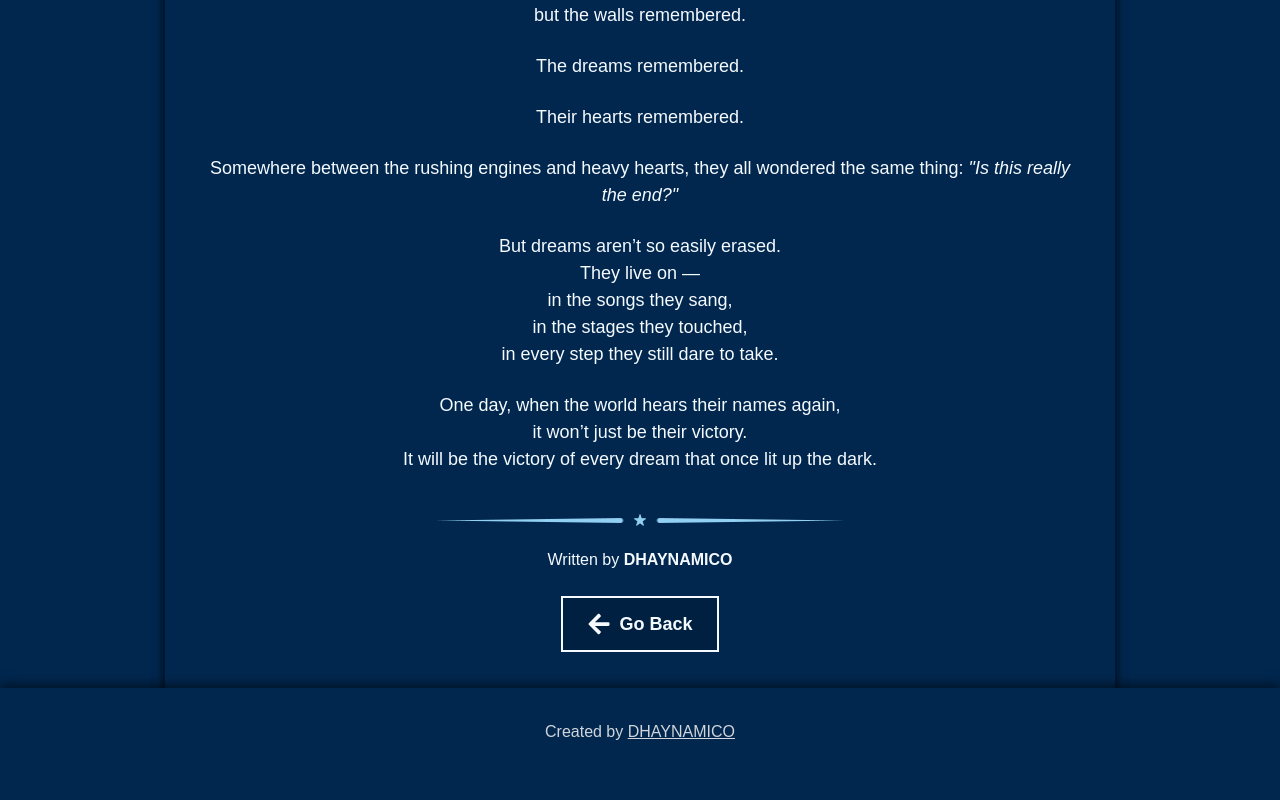
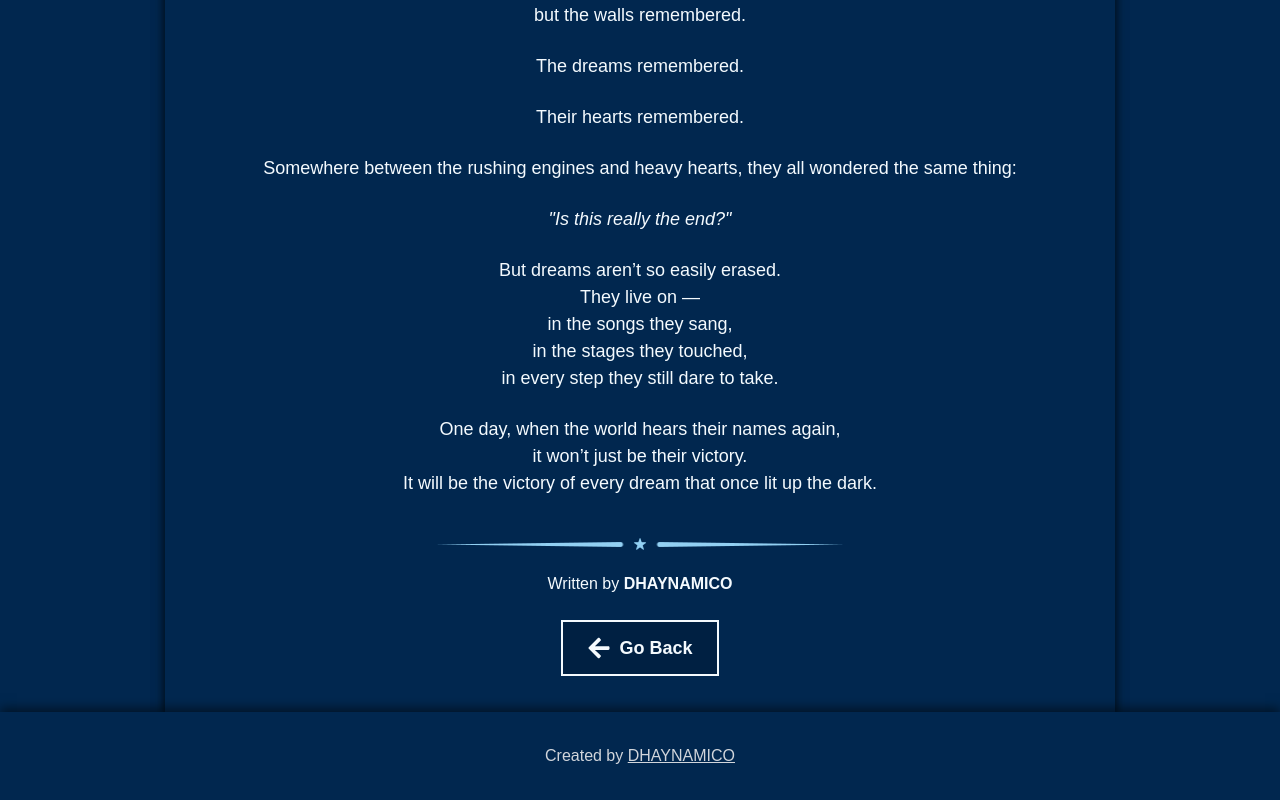
Before and after one commit to dadalman/btn-bias-list, a Next.js app: page /messages in a window 1280 px wide. Shown: the part 885-1685 px from the top of the page. Before the commit the page ends 1661 px from the top, so only its background shows below. Built offline with nearby package versions, Linux system fonts and the light colour scheme.

Commit message:
Changed layout

```diff
--- a/app/messages/page.tsx
+++ b/app/messages/page.tsx
@@ -84,7 +84,11 @@ export default function StoryPage() {
 
           <p className="font-inter text-[16px] md:text-[18px] text-[#F4FAFE] mb-6">
             Somewhere between the rushing engines and heavy hearts, they all
-            wondered the same thing: <em>"Is this really the end?"</em>
+            wondered the same thing:
+          </p>
+
+          <p className="font-inter text-[16px] md:text-[18px] text-[#F4FAFE] mb-6">
+            <em>"Is this really the end?"</em>
           </p>
 
           <p className="font-inter text-[16px] md:text-[18px] text-[#F4FAFE] mb-6">
```
